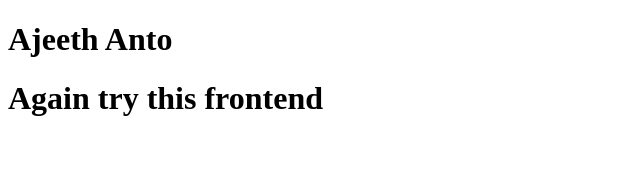
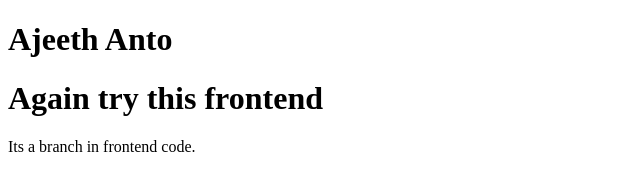
Before and after one commit to AjeethAnto/samplerepo, a plain HTML site: page index.html in a window 1280 px wide. Shown: the whole page, without its empty margins (0-640 px from the left). Drawn offline with Linux system fonts and the light colour scheme.

Commit message:
feat : added div function in html pages

```diff
--- a/index.html
+++ b/index.html
@@ -8,5 +8,12 @@
 <body>
     <h1>Ajeeth Anto</h1>
     <h1>Again try this frontend</h1>
+
+    <!-- Changes from your current branch -->
+<div>
+    <p>Its a branch in frontend code.</p>
+</div>
+
+
 </body>
 </html>
```
